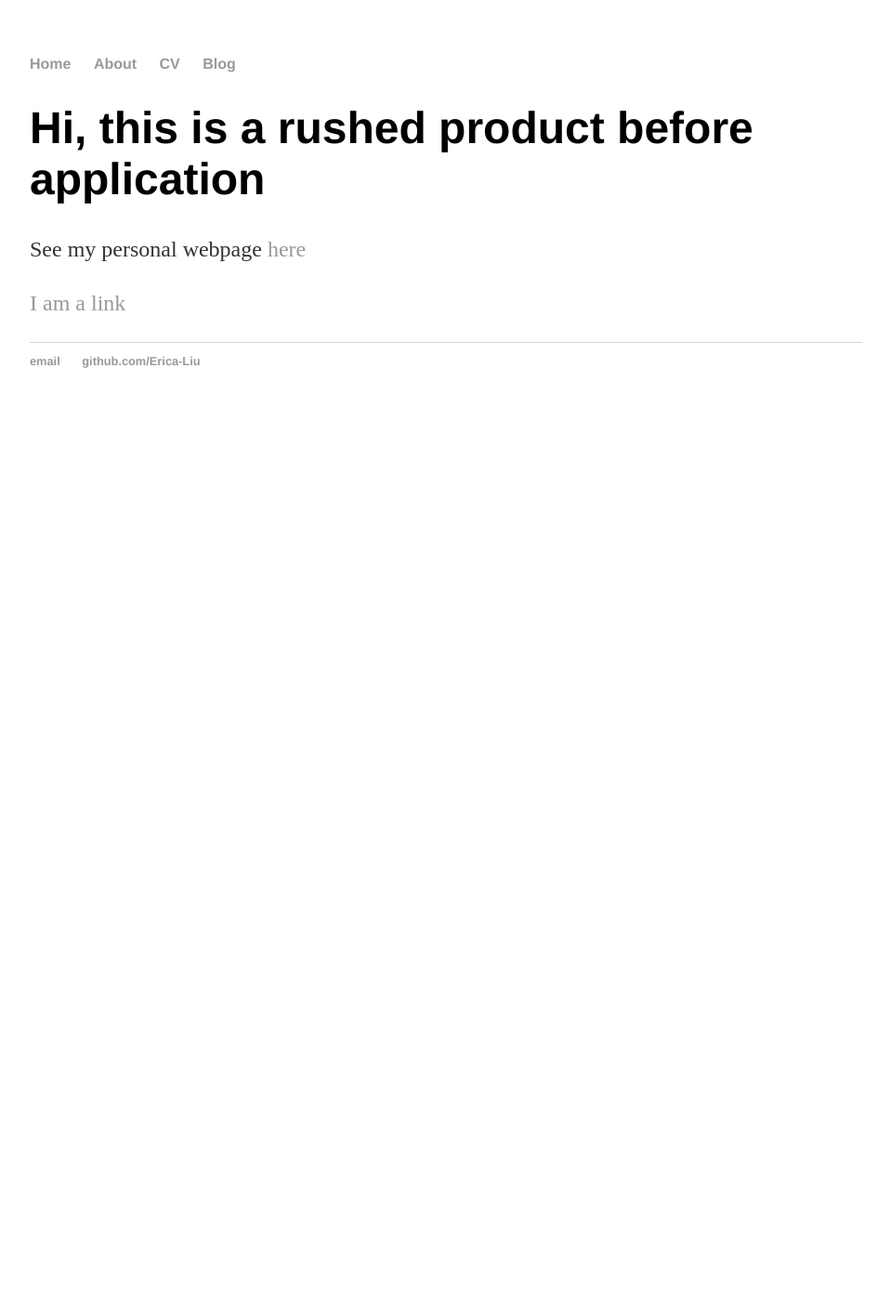
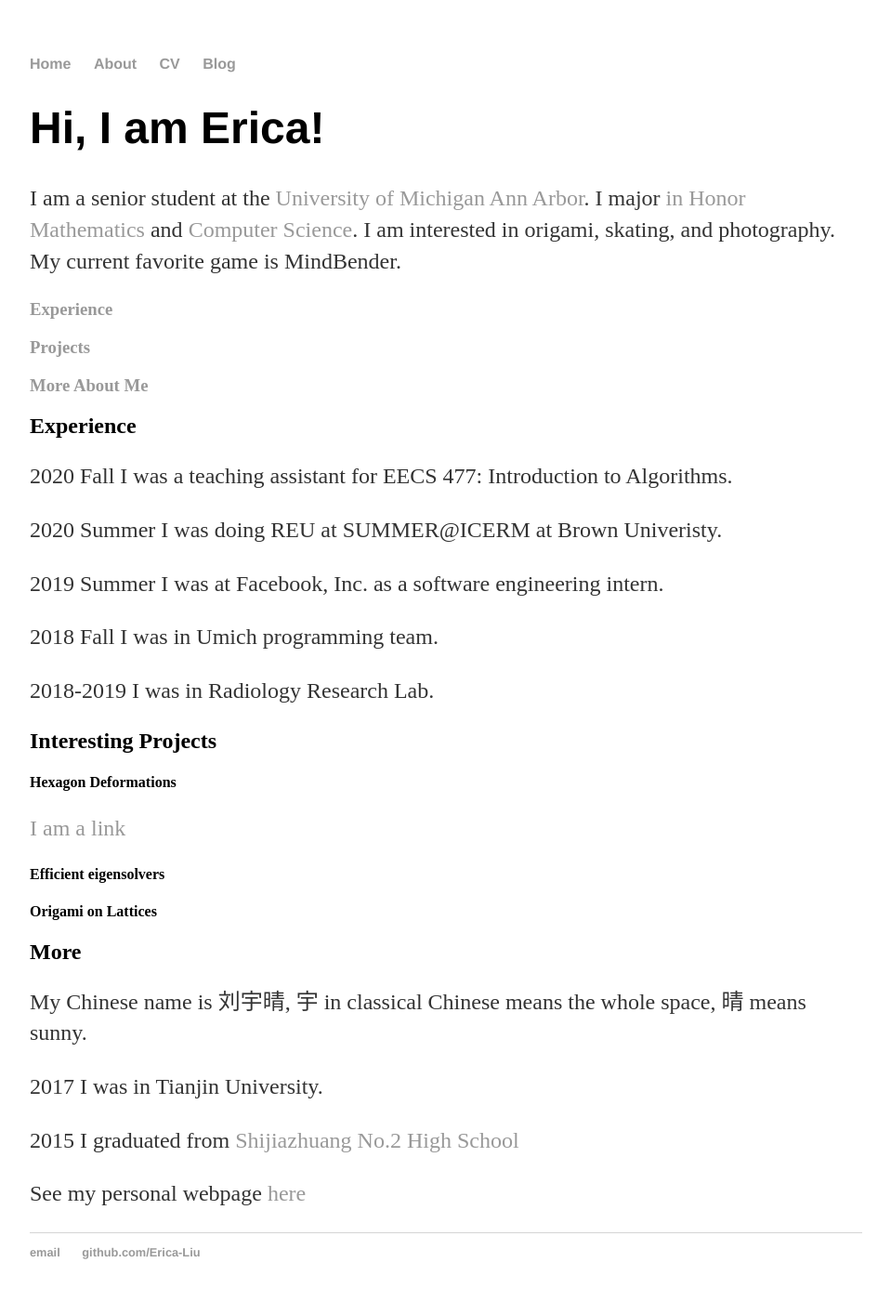
Before and after one commit to Erica-Liu/personal.github.io, a Jekyll site: the page built from index.md, in a window 1280 px wide. Shown: the whole page at 93% size, without its empty margins (160-1119 px from the left). Built offline with Jekyll 4.4.1, drawn with Linux system fonts in a browser that asks for light colours; our own code applies the rules of GitHub Pages for plain Markdown files; before the commit the page ends 900 px from its top, so only the background shows below that.

Commit message:
skeleton

```diff
--- a/index.md
+++ b/index.md
@@ -1,5 +1,44 @@
-# Hi, this is a rushed product before application
+# Hi, I am Erica!
+
+I am a senior student at the [University of Michigan Ann Arbor](https://umich.edu).
+I major [in Honor Mathematics](https://lsa.umich.edu/math/) and [Computer Science](https://cse.engin.umich.edu/). I am interested in origami, skating, and photography.
+My current favorite game is MindBender.
+
+
+### [Experience](#experience)
+### [Projects](#projects)
+### [More About Me](#more)
+
+
+## Experience
+2020 Fall I was a teaching assistant for EECS 477: Introduction to Algorithms.
+
+2020 Summer I was doing REU at SUMMER@ICERM at Brown Univeristy.
+
+2019 Summer I was at Facebook, Inc. as a software engineering intern.
+
+2018 Fall I was in Umich programming team.
+
+2018-2019 I was in Radiology Research Lab.
+
+
+## Interesting Projects
+#### Hexagon Deformations
+[I am a link](Hexagon_Project.pdf)
+
+#### Efficient eigensolvers
+
+#### Origami on Lattices
+
+
+
+## More
+My Chinese name is 刘宇晴, 宇 in classical Chinese means the whole space, 晴 means sunny.
+
+2017 I was in Tianjin University.
+
+2015 I graduated from [Shijiazhuang No.2 High School]()
+
+
 
 See my personal webpage [here](https://erica-liu.github.io/)
-
-[I am a link](Hexagon_Project.pdf)
```
